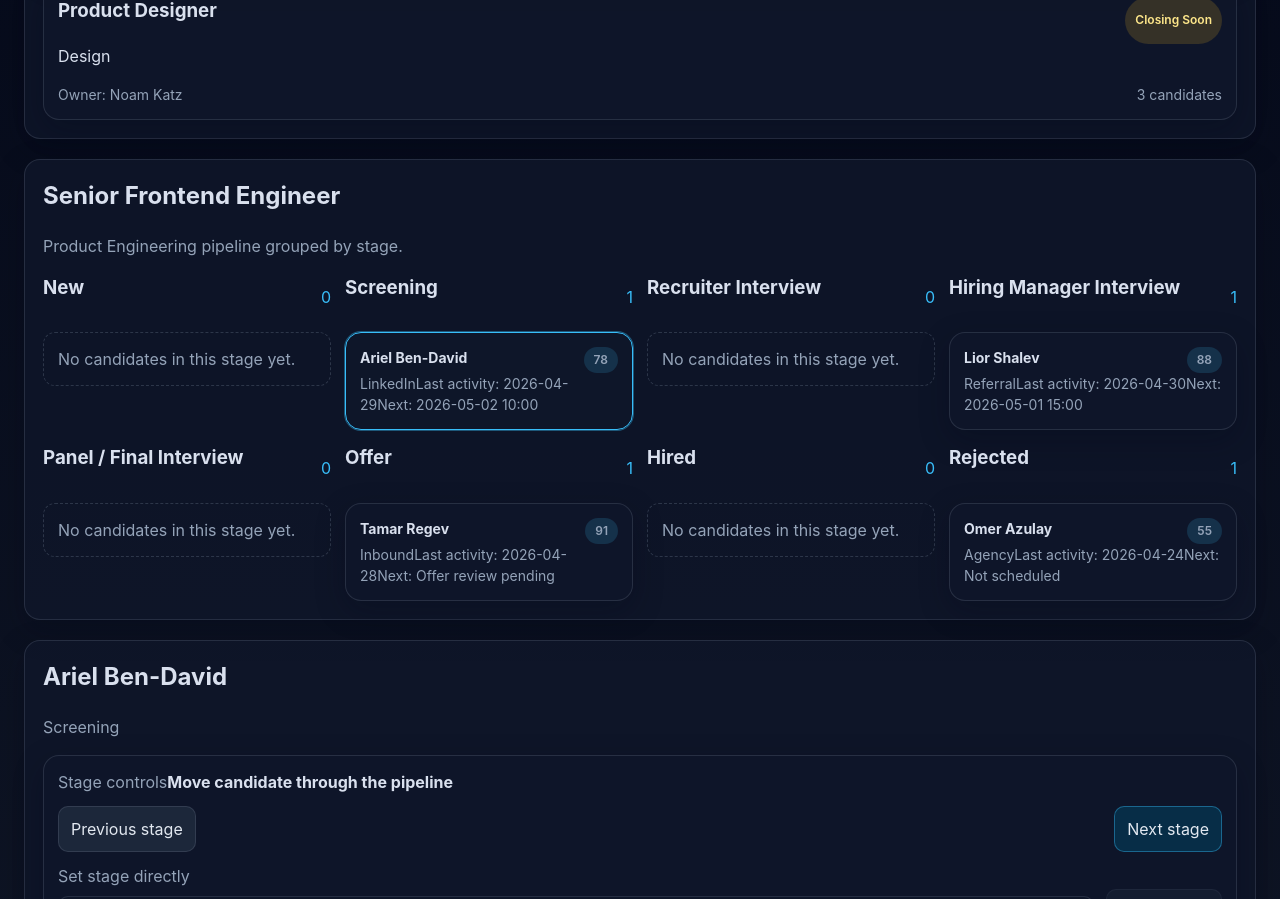
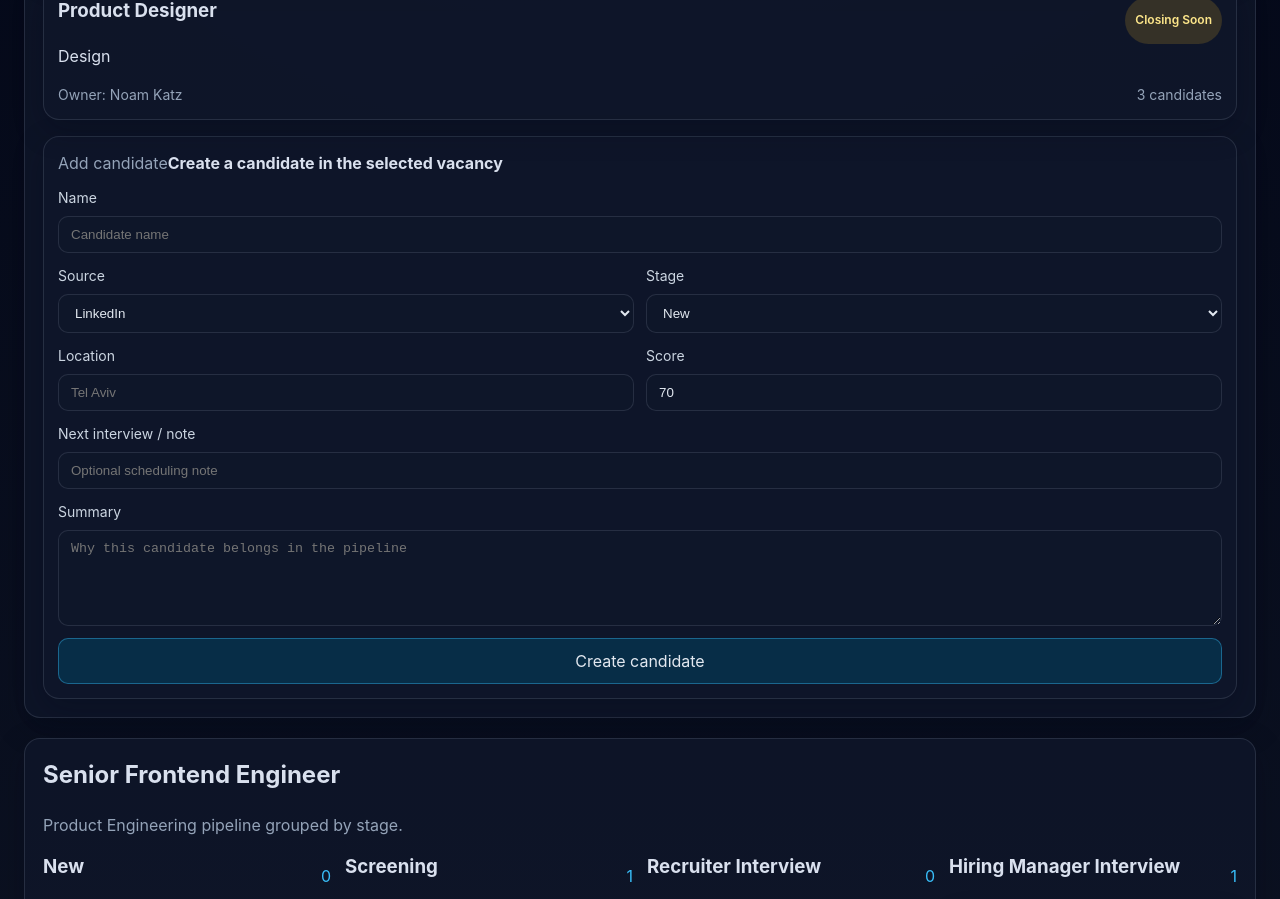
Before and after one commit to RivkindLeon/hr-recruitment-crm, a React (Vite) app: page / in a window 1280 px wide. Shown: the part 640-1539 px from the top of the page. Built offline with nearby package versions, Linux system fonts and the light colour scheme.

Commit message:
Add candidate creation flow (#6)

```diff
--- a/src/App.tsx
+++ b/src/App.tsx
@@ -1,6 +1,17 @@
-import { useMemo, useState } from 'react';
+import { useMemo, useState, type FormEvent } from 'react';
 import { candidates as initialCandidates, stageOrder, timelineEntries, vacancies } from './data/mockData';
 import type { Candidate, CandidateStage } from './types';
+
+const TODAY = '2026-05-10';
+const defaultCandidateForm = {
+  name: '',
+  source: 'LinkedIn',
+  location: '',
+  score: '70',
+  stage: 'New' as CandidateStage,
+  nextInterview: '',
+  summary: '',
+};
 
 const formatDate = (value: string) => value;
 
@@ -10,6 +21,7 @@ const getCandidatesForVacancy = (allCandidates: Candidate[], vacancyId: string)
 export default function App() {
   const [candidateRecords, setCandidateRecords] = useState(initialCandidates);
   const [selectedVacancyId, setSelectedVacancyId] = useState(vacancies[0]?.id ?? '');
+  const [candidateDraft, setCandidateDraft] = useState(defaultCandidateForm);
   const vacancyCandidates = useMemo(
     () => getCandidatesForVacancy(candidateRecords, selectedVacancyId),
     [candidateRecords, selectedVacancyId],
@@ -23,6 +35,10 @@ export default function App() {
     vacancyCandidates.find((candidate) => candidate.id === selectedCandidateId) ?? vacancyCandidates[0];
 
   const effectiveSelectedStageDraft = selectedCandidate ? selectedStageDraft : stageOrder[0];
+  const sourceOptions = useMemo(
+    () => Array.from(new Set(candidateRecords.map((candidate) => candidate.source))).sort(),
+    [candidateRecords],
+  );
 
   const stageBuckets = useMemo(() => {
     const buckets = new Map<CandidateStage, Candidate[]>();
@@ -43,6 +59,7 @@ export default function App() {
     const nextCandidate = getCandidatesForVacancy(candidateRecords, vacancyId)[0];
     setSelectedCandidateId(nextCandidate?.id ?? '');
     setSelectedStageDraft(nextCandidate?.currentStage ?? 'New');
+    setCandidateDraft((currentDraft) => ({ ...currentDraft, stage: 'New' }));
   };
 
   const moveCandidateToStage = (candidateId: string, nextStage: CandidateStage) => {
@@ -52,7 +69,7 @@ export default function App() {
           ? {
               ...candidate,
               currentStage: nextStage,
-              lastActivityDate: '2026-05-05',
+              lastActivityDate: TODAY,
               nextInterview: nextStage === 'Rejected' || nextStage === 'Hired' ? undefined : candidate.nextInterview,
             }
           : candidate,
@@ -73,6 +90,32 @@ export default function App() {
     }
 
     moveCandidateToStage(selectedCandidate.id, nextStage);
+  };
+
+  const handleCandidateCreate = (event: FormEvent<HTMLFormElement>) => {
+    event.preventDefault();
+
+    if (!selectedVacancy || !candidateDraft.name.trim() || !candidateDraft.location.trim() || !candidateDraft.summary.trim()) {
+      return;
+    }
+
+    const newCandidate: Candidate = {
+      id: `cand-${candidateRecords.length + 1}`,
+      vacancyId: selectedVacancy.id,
+      name: candidateDraft.name.trim(),
+      currentStage: candidateDraft.stage,
+      source: candidateDraft.source,
+      lastActivityDate: TODAY,
+      nextInterview: candidateDraft.nextInterview.trim() || undefined,
+      score: Number(candidateDraft.score),
+      location: candidateDraft.location.trim(),
+      summary: candidateDraft.summary.trim(),
+    };
+
+    setCandidateRecords((currentCandidates) => [...currentCandidates, newCandidate]);
+    setSelectedCandidateId(newCandidate.id);
+    setSelectedStageDraft(newCandidate.currentStage);
+    setCandidateDraft(defaultCandidateForm);
   };
 
   return (
@@ -125,6 +168,107 @@ export default function App() {
               );
             })}
           </div>
+
+          <form className="candidate-create-card" onSubmit={handleCandidateCreate}>
+            <div>
+              <span className="detail-label">Add candidate</span>
+              <strong>Create a candidate in the selected vacancy</strong>
+            </div>
+
+            <label className="form-field">
+              <span>Name</span>
+              <input
+                value={candidateDraft.name}
+                onChange={(event) => setCandidateDraft((currentDraft) => ({ ...currentDraft, name: event.target.value }))}
+                placeholder="Candidate name"
+                required
+              />
+            </label>
+
+            <div className="form-field-row">
+              <label className="form-field">
+                <span>Source</span>
+                <select
+                  value={candidateDraft.source}
+                  onChange={(event) => setCandidateDraft((currentDraft) => ({ ...currentDraft, source: event.target.value }))}
+                >
+                  {sourceOptions.map((source) => (
+                    <option key={source} value={source}>
+                      {source}
+                    </option>
+                  ))}
+                </select>
+              </label>
+
+              <label className="form-field">
+                <span>Stage</span>
+                <select
+                  value={candidateDraft.stage}
+                  onChange={(event) =>
+                    setCandidateDraft((currentDraft) => ({ ...currentDraft, stage: event.target.value as CandidateStage }))
+                  }
+                >
+                  {stageOrder.map((stage) => (
+                    <option key={stage} value={stage}>
+                      {stage}
+                    </option>
+                  ))}
+                </select>
+              </label>
+            </div>
+
+            <div className="form-field-row">
+              <label className="form-field">
+                <span>Location</span>
+                <input
+                  value={candidateDraft.location}
+                  onChange={(event) =>
+                    setCandidateDraft((currentDraft) => ({ ...currentDraft, location: event.target.value }))
+                  }
+                  placeholder="Tel Aviv"
+                  required
+                />
+              </label>
+
+              <label className="form-field">
+                <span>Score</span>
+                <input
+                  type="number"
+                  min="0"
+                  max="100"
+                  value={candidateDraft.score}
+                  onChange={(event) => setCandidateDraft((currentDraft) => ({ ...currentDraft, score: event.target.value }))}
+                  required
+                />
+              </label>
+            </div>
+
+            <label className="form-field">
+              <span>Next interview / note</span>
+              <input
+                value={candidateDraft.nextInterview}
+                onChange={(event) =>
+                  setCandidateDraft((currentDraft) => ({ ...currentDraft, nextInterview: event.target.value }))
+                }
+                placeholder="Optional scheduling note"
+              />
+            </label>
+
+            <label className="form-field">
+              <span>Summary</span>
+              <textarea
+                value={candidateDraft.summary}
+                onChange={(event) => setCandidateDraft((currentDraft) => ({ ...currentDraft, summary: event.target.value }))}
+                rows={4}
+                placeholder="Why this candidate belongs in the pipeline"
+                required
+              />
+            </label>
+
+            <button type="submit" className="stage-action-button primary">
+              Create candidate
+            </button>
+          </form>
         </section>
 
         <section className="panel pipeline-panel">
--- a/src/styles.css
+++ b/src/styles.css
@@ -64,7 +64,8 @@ p {
 .vacancy-card,
 .candidate-card,
 .timeline-item,
-.stage-movement-card {
+.stage-movement-card,
+.candidate-create-card {
   background: rgba(15, 23, 42, 0.82);
   border: 1px solid rgba(148, 163, 184, 0.18);
   border-radius: 16px;
@@ -97,7 +98,8 @@ p {
 
 .vacancy-list,
 .candidate-list,
-.timeline-list {
+.timeline-list,
+.candidate-create-card {
   display: flex;
   flex-direction: column;
   gap: 12px;
@@ -203,11 +205,19 @@ p {
   top: 24px;
 }
 
-.stage-movement-card {
+.stage-movement-card,
+.candidate-create-card {
   align-items: stretch;
   flex-direction: column;
+  padding: 14px;
+}
+
+.stage-movement-card {
   margin-bottom: 16px;
-  padding: 14px;
+}
+
+.candidate-create-card {
+  margin-top: 16px;
 }
 
 .stage-movement-actions,
@@ -227,12 +237,20 @@ p {
   gap: 8px;
 }
 
-.stage-picker-field select {
+.stage-picker-field select,
+.form-field input,
+.form-field select,
+.form-field textarea {
   border: 1px solid rgba(148, 163, 184, 0.18);
   background: rgba(15, 23, 42, 0.95);
   color: #e2e8f0;
   border-radius: 10px;
   padding: 10px 12px;
+}
+
+.form-field textarea {
+  resize: vertical;
+  min-height: 96px;
 }
 
 .stage-action-button {
@@ -252,6 +270,25 @@ p {
 .stage-action-button:disabled {
   cursor: not-allowed;
   opacity: 0.45;
+}
+
+.form-field-row {
+  display: flex;
+  gap: 12px;
+  flex-wrap: wrap;
+}
+
+.form-field {
+  display: flex;
+  flex: 1;
+  min-width: 120px;
+  flex-direction: column;
+  gap: 8px;
+}
+
+.form-field span {
+  color: #cbd5e1;
+  font-size: 14px;
 }
 
 .detail-summary {
```
Also changed, not shown: 1 other file (tests, documents, lock files or other folders).
